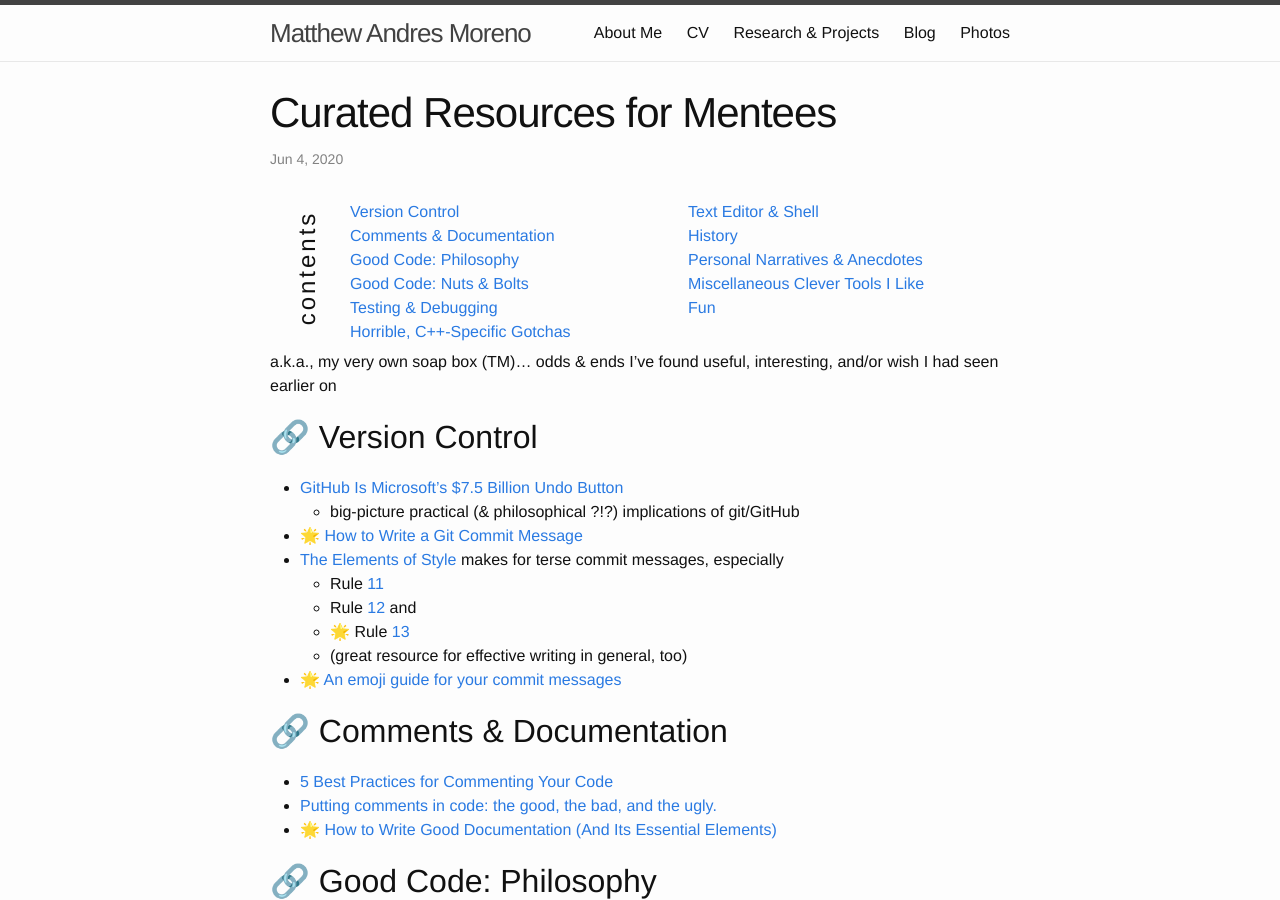
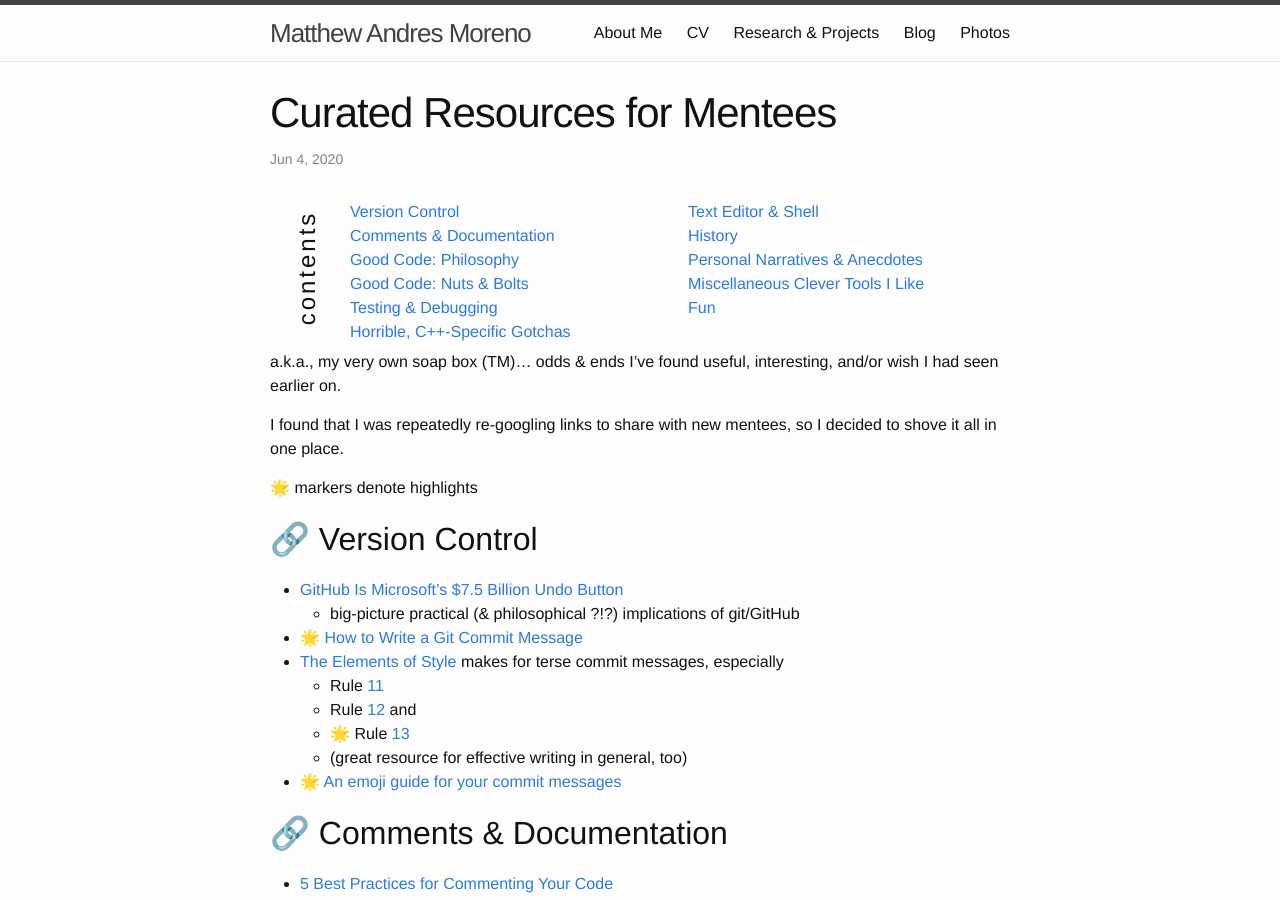
Before and after one commit to mmore500/mmore500.github.io, a Jekyll site: the page built from blog_professional/_posts/2020-06-04-soap-box.md, in a window 1280 px wide and 900 px high. Built offline with Jekyll 4.4.1, drawn with Linux system fonts in a browser that asks for light colours; emoji names are drawn with the system emoji font.

Commit message:
Expand introduction

```diff
--- a/blog_professional/_posts/2020-06-04-soap-box.md
+++ b/blog_professional/_posts/2020-06-04-soap-box.md
@@ -4,7 +4,12 @@ title: "Curated Resources for Mentees"
 date: 2020-06-04
 ---
 
-a.k.a., my very own soap box (TM)... odds & ends I've found useful, interesting, and/or wish I had seen earlier on
+a.k.a., my very own soap box (TM)...
+odds & ends I've found useful, interesting, and/or wish I had seen earlier on.
+
+I found that I was repeatedly re-googling links to share with new mentees, so I decided to shove it all in one place.
+
+:star2: markers denote highlights
 
 ## Version Control
 
@@ -20,7 +25,7 @@ a.k.a., my very own soap box (TM)... odds & ends I've found useful, interesting,
 
 ## Comments & Documentation
 
-* [5 Best Practices for Commenting Your Code](https://improvingsoftware.com/2011/06/27/5-best-practices-for-commenting-your-code/)
+* [5 Best Practices for Commenting Your Code](https://improvingsoftware.com/20:star2: 11/06/27/5-best-practices-for-commenting-your-code/)
 * [Putting comments in code: the good, the bad, and the ugly.](https://www.freecodecamp.org/news/code-comments-the-good-the-bad-and-the-ugly-be9cc65fbf83/)
 * :star2: [How to Write Good Documentation (And Its Essential Elements)](https://www.sohamkamani.com/blog/how-to-write-good-documentation/)
 
```
